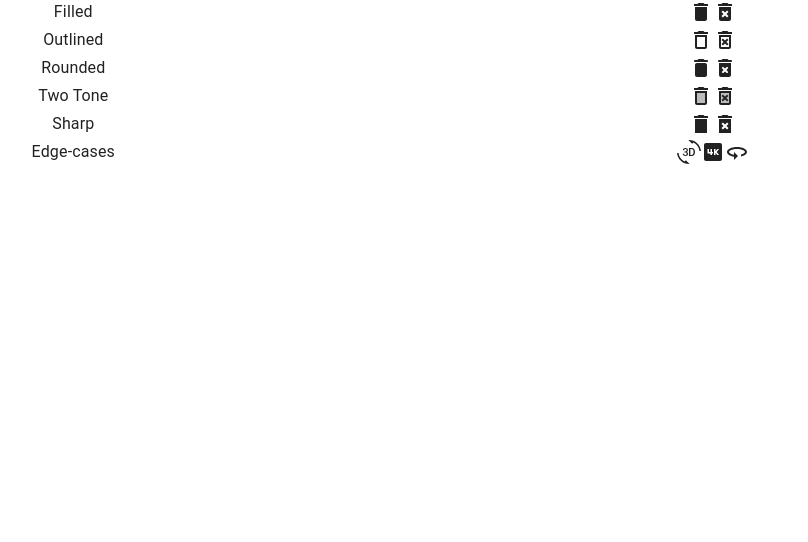
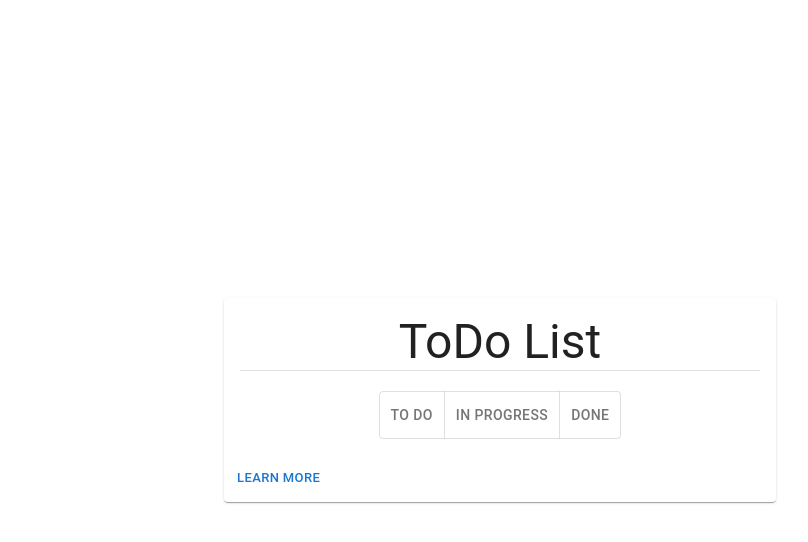
Before and after one commit to marouane-m7b/Todo_React, a React (Create React App) app: page / in a window 1280 px wide. Shown: the top 542 px of the page, without its empty margins (140-948 px from the left). Built offline with nearby package versions, Linux system fonts and the light colour scheme.

Commit message:
Todo List Structure

```diff
--- a/src/App.js
+++ b/src/App.js
@@ -3,9 +3,12 @@ import TodoList from './components/TodoList';
 
 function App() {
   return (
-    <div className="App">
-      <TodoList/>
-      </div>
+    <div className="App" style={{ display: "flex",
+     justifyContent: "center",
+    alignItems: "center",
+    height:"100vh" }}>
+      <TodoList />
+    </div>
   );
 }
 
--- a/src/components/TodoList.js
+++ b/src/components/TodoList.js
@@ -1,66 +1,37 @@
 import * as React from 'react';
-import Grid from '@mui/material/Grid';
-import Typography from '@mui/material/Typography';
-import DeleteIcon from '@mui/icons-material/Delete';
-import DeleteOutlinedIcon from '@mui/icons-material/DeleteOutlined';
-import DeleteRoundedIcon from '@mui/icons-material/DeleteRounded';
-import DeleteTwoToneIcon from '@mui/icons-material/DeleteTwoTone';
-import DeleteSharpIcon from '@mui/icons-material/DeleteSharp';
-import DeleteForeverIcon from '@mui/icons-material/DeleteForever';
-import DeleteForeverOutlinedIcon from '@mui/icons-material/DeleteForeverOutlined';
-import DeleteForeverRoundedIcon from '@mui/icons-material/DeleteForeverRounded';
-import DeleteForeverTwoToneIcon from '@mui/icons-material/DeleteForeverTwoTone';
-import DeleteForeverSharpIcon from '@mui/icons-material/DeleteForeverSharp';
-import ThreeDRotationIcon from '@mui/icons-material/ThreeDRotation';
-import FourKIcon from '@mui/icons-material/FourK';
-import ThreeSixtyIcon from '@mui/icons-material/ThreeSixty';
+import Container from '@mui/material/Container';
+import { Button, Card, CardActions, CardContent, Divider, ToggleButton, ToggleButtonGroup, Typography } from '@mui/material';
 
 export default function TodoList() {
-  return (
-    <Grid container sx={{ color: 'text.primary' }}>
-      <Grid item xs={4}>
-        <Typography>Filled</Typography>
-      </Grid>
-      <Grid item xs={8}>
-        <DeleteIcon />
-        <DeleteForeverIcon />
-      </Grid>
-      <Grid item xs={4}>
-        <Typography>Outlined</Typography>
-      </Grid>
-      <Grid item xs={8}>
-        <DeleteOutlinedIcon />
-        <DeleteForeverOutlinedIcon />
-      </Grid>
-      <Grid item xs={4}>
-        <Typography>Rounded</Typography>
-      </Grid>
-      <Grid item xs={8}>
-        <DeleteRoundedIcon />
-        <DeleteForeverRoundedIcon />
-      </Grid>
-      <Grid item xs={4}>
-        <Typography>Two Tone</Typography>
-      </Grid>
-      <Grid item xs={8}>
-        <DeleteTwoToneIcon />
-        <DeleteForeverTwoToneIcon />
-      </Grid>
-      <Grid item xs={4}>
-        <Typography>Sharp</Typography>
-      </Grid>
-      <Grid item xs={8}>
-        <DeleteSharpIcon />
-        <DeleteForeverSharpIcon />
-      </Grid>
-      <Grid item xs={4}>
-        <Typography>Edge-cases</Typography>
-      </Grid>
-      <Grid item xs={8}>
-        <ThreeDRotationIcon />
-        <FourKIcon />
-        <ThreeSixtyIcon />
-      </Grid>
-    </Grid>
-  );
+    return (
+        <Container maxWidth="sm">
+            <Card sx={{ minWidth: 275 }}>
+                <CardContent>
+                    <Typography variant='h3'>
+                        ToDo List
+                    </Typography>
+                    <Divider />
+                    <ToggleButtonGroup
+                        // value={alignment}
+                        exclusive
+                        // onChange={handleAlignment}
+                        aria-label="text alignment"
+                        style={{ marginTop: "20px" }} >
+                        <ToggleButton value="left">
+                            To Do
+                        </ToggleButton>
+                        <ToggleButton value="center">
+                            In Progress
+                        </ToggleButton>
+                        <ToggleButton value="right">
+                            Done
+                        </ToggleButton>
+                    </ToggleButtonGroup>
+                </CardContent>
+                <CardActions>
+                    <Button size="small">Learn More</Button>
+                </CardActions>
+            </Card>
+        </Container>
+    );
 }
```
